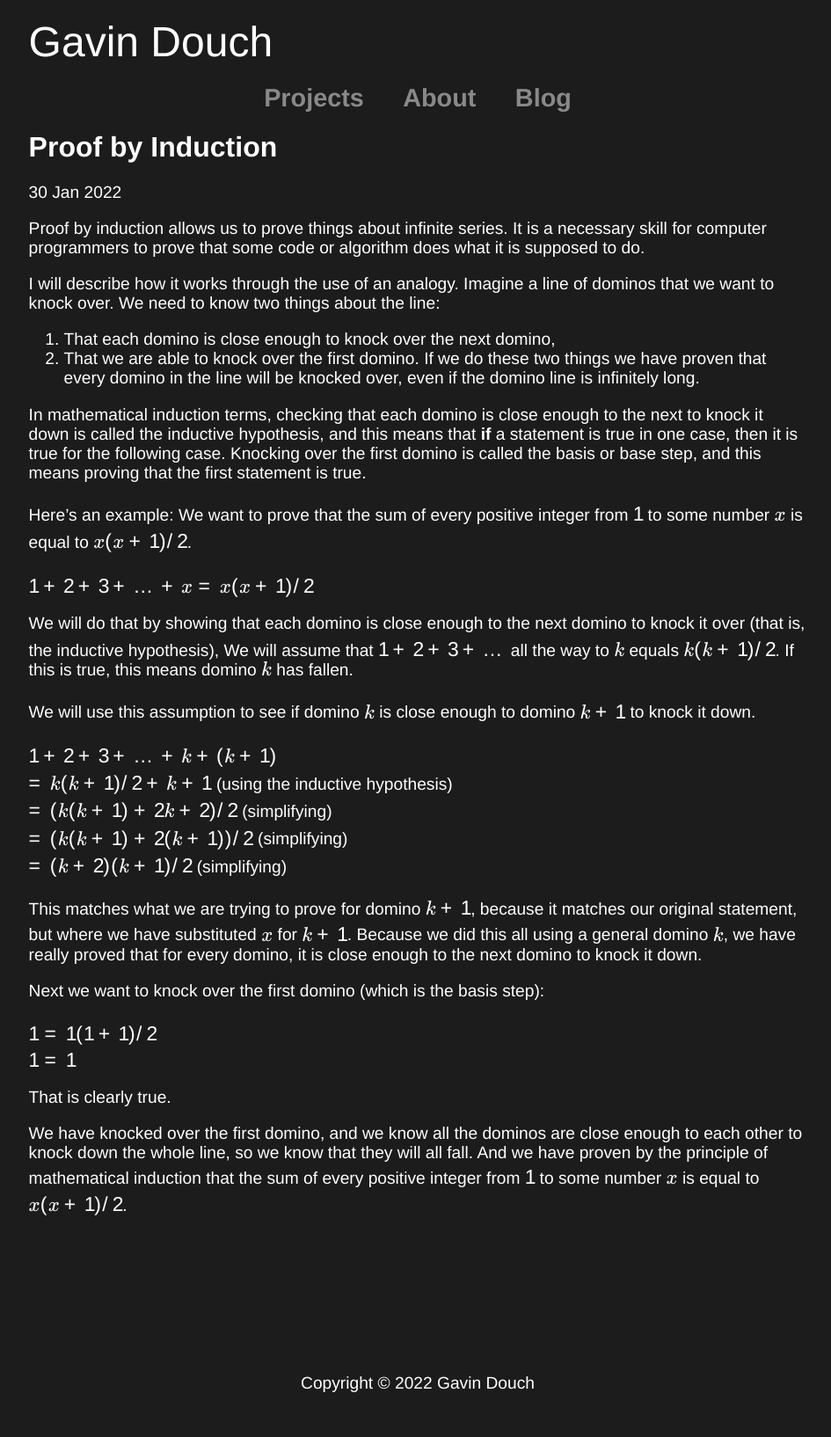
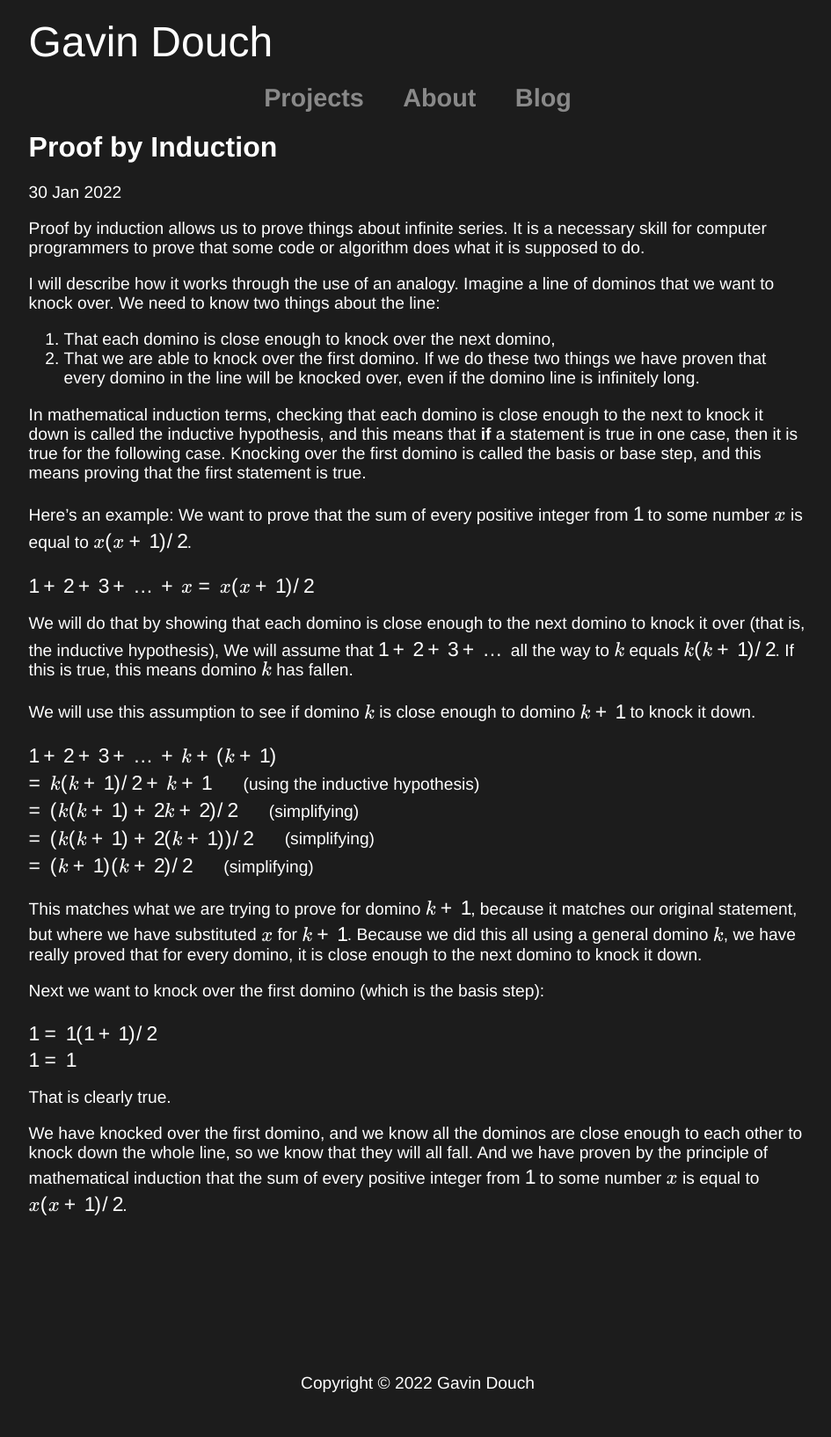
Before and after one commit to Coedice/website, a Jekyll site: the page built from _posts/2022-01-30-induction.md, in a window 1280 px wide. Shown: the whole page at 88% size, without its empty margins (165-1110 px from the left). Built offline with Jekyll 4.4.1, drawn with Linux system fonts in a browser that asks for light colours; formulas are drawn with MathJax 3.

Commit message:
Improve maths layout

```diff
--- a/_posts/2022-01-30-induction.md
+++ b/_posts/2022-01-30-induction.md
@@ -24,10 +24,10 @@
 We will use this assumption to see if domino $k$ is close enough to domino $k + 1$ to knock it down.
 
 $1 + 2 + 3 + … + k + (k + 1)$\
-$= k(k + 1)/2 + k+1$			(using the inductive hypothesis)\
-$=(k(k + 1) + 2k + 2)/2$		(simplifying)\
-$=(k(k + 1) + 2(k + 1))/2$		(simplifying)\
-$=(k + 2)(k + 1)/2$			(simplifying)
+$= k(k + 1)/2 + k+1\,\,\,\,\,\,\,\,$             (using the inductive hypothesis)\
+$=(k(k + 1) + 2k + 2)/2\,\,\,\,\,\,\,\,$         (simplifying)\
+$=(k(k + 1) + 2(k + 1))/2\,\,\,\,\,\,\,\,$       (simplifying)\
+$=(k + 1)(k + 2)/2\,\,\,\,\,\,\,\,$              (simplifying)
 
 This matches what we are trying to prove for domino $k+1$, because it matches our original statement, but where we have substituted $x$ for $k+1$.
 Because we did this all using a general domino $k$, we have really proved that for every domino, it is close enough to the next domino to knock it down.
```
